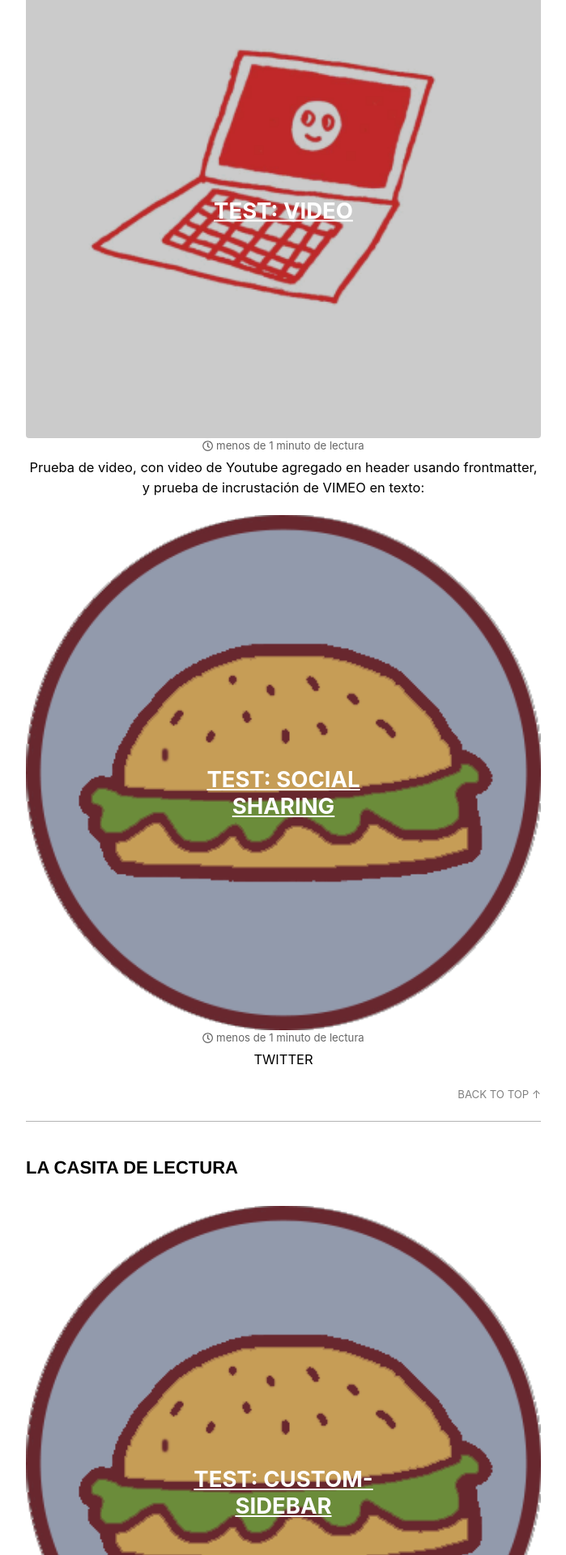
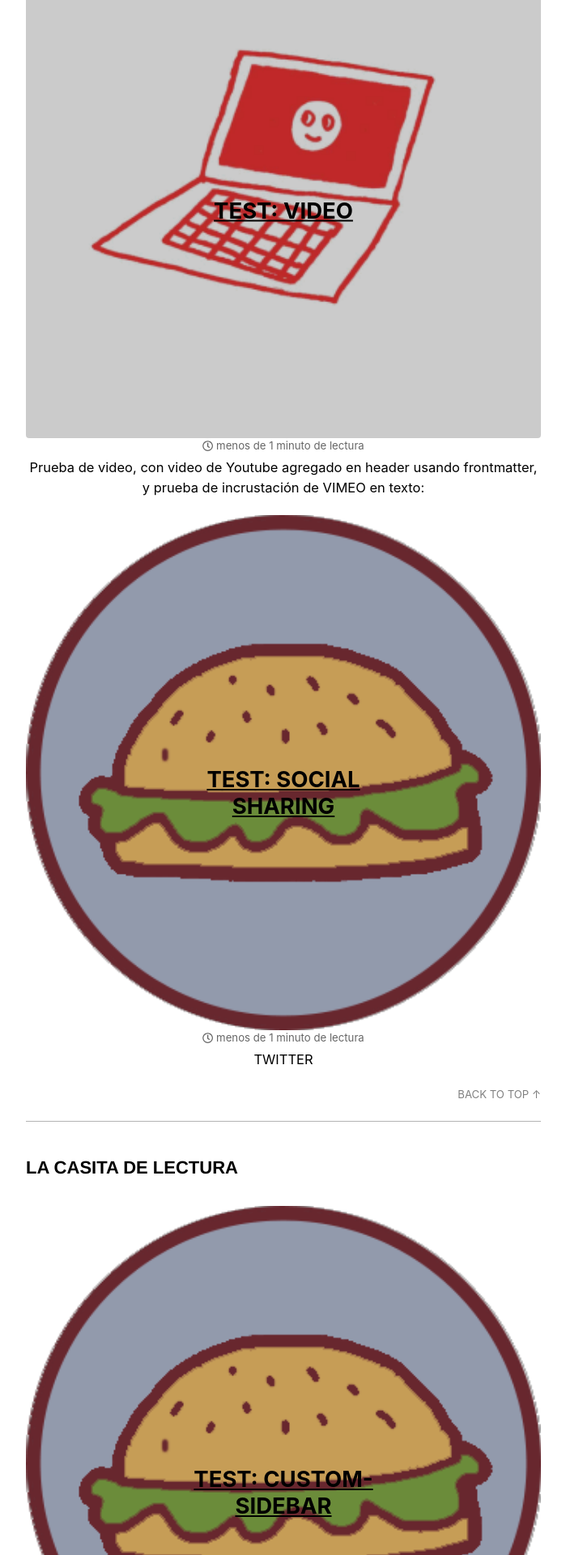
Before and after one commit to sangucherevista/sangucherevista.github.io, a Jekyll site: the page built from _pages/secciones.html, in a window 1280 px wide. Shown: the part 704-2624 px from the top of the page at 81% size, without its empty margins (290-989 px from the left). Built offline with Jekyll 4.4.1, drawn with Linux system fonts in a browser that asks for light colours; nearby versions of some CDN libraries.

Commit message:
Updated '_sass/minimal-mistakes/_archive.scss' via CloudCannon

```diff
--- a/_sass/minimal-mistakes/_archive.scss
+++ b/_sass/minimal-mistakes/_archive.scss
@@ -44,11 +44,7 @@
   transform: translate(-50%, -50%);
 
   a {
-    color: $white;
-  }
-
-  &:hover {
-    color: $text-color;
+    color: inherit;
   }
 
   a + a {
```
